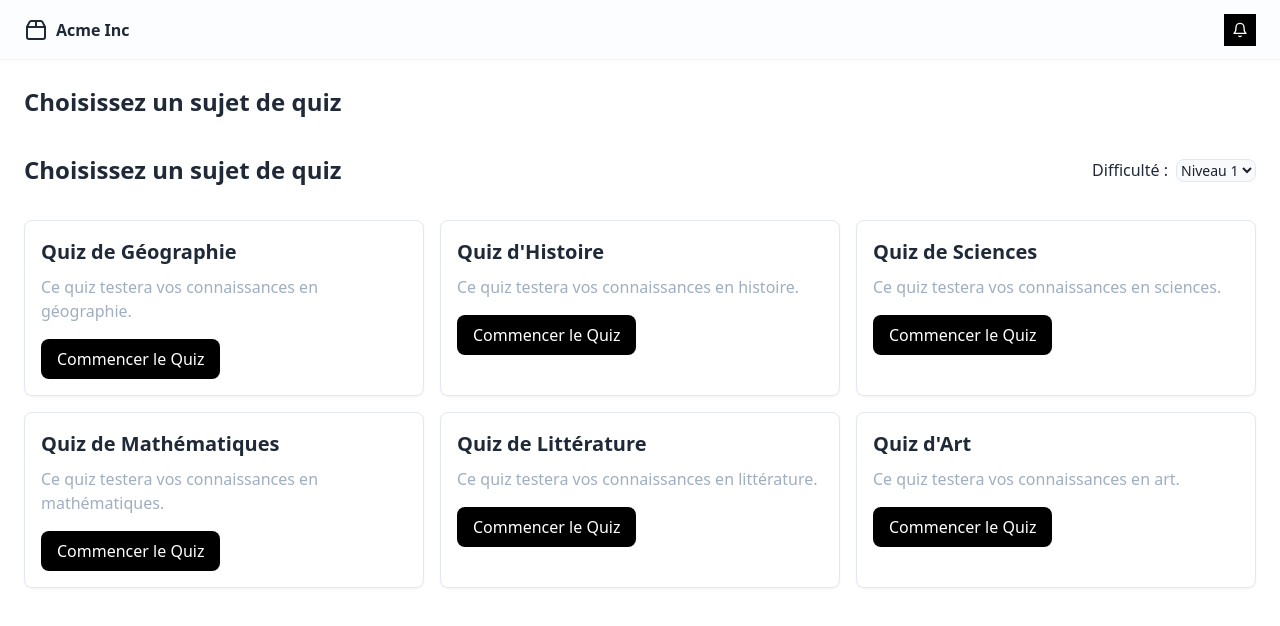
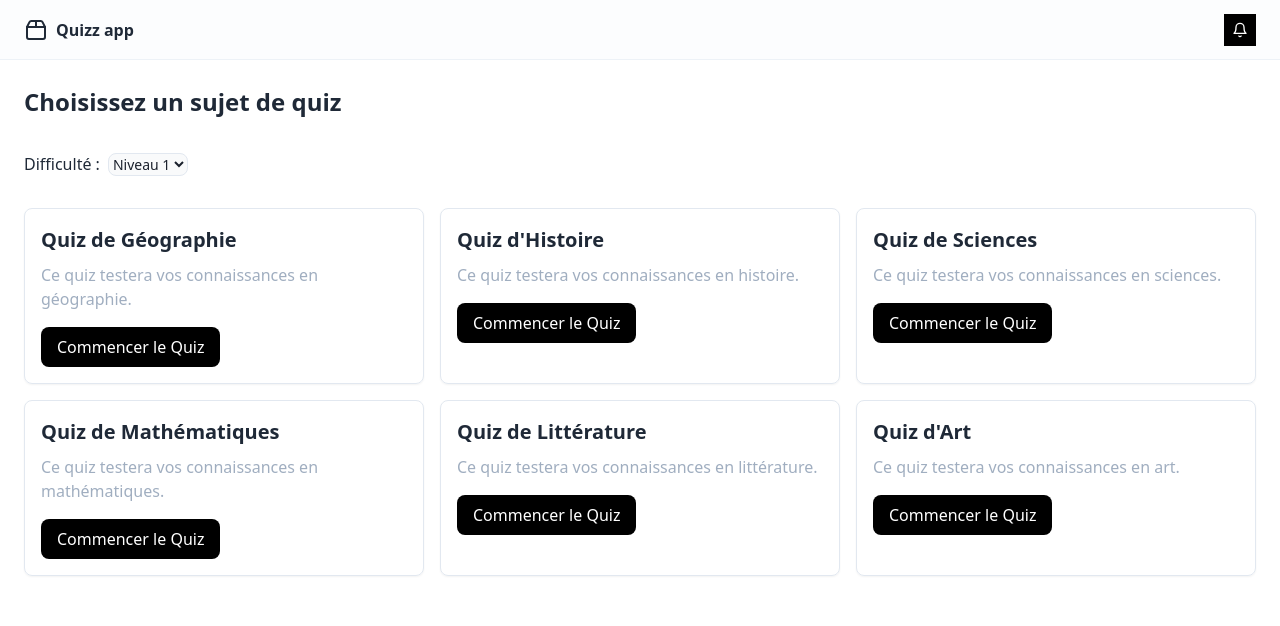
Before and after one commit to MartinetCl/react-IA, a Next.js app in the folder chat-front/: page /topics in a window 1280 px wide. Shown: the top 626 px of the page. Built offline with nearby package versions, Linux system fonts and the light colour scheme.

Commit message:
front v3

```diff
--- a/chat-front/src/pages/topics/index.tsx
+++ b/chat-front/src/pages/topics/index.tsx
@@ -15,7 +15,7 @@ export default function Component() {
       <header className="flex h-[60px] items-center gap-4 border-b bg-gray-100/40 px-6 dark:bg-gray-800/40">
         <a className="flex items-center gap-2 font-semibold cursor-pointer" onClick={() => router.push('/')}>
           <Package2Icon className="h-6 w-6" />
-          <span>Acme Inc</span>
+          <span>Quizz app </span>
         </a>
         <button className="ml-auto h-8 w-8 bg-black text-white flex justify-center items-center" onClick={handleStartQuiz}>
           <BellIcon className="h-4 w-4" />
@@ -27,7 +27,7 @@ export default function Component() {
           <h1 className="font-semibold text-lg md:text-2xl">Choisissez un sujet de quiz</h1>
         </div>
         <div className="flex items-center justify-between">
-          <h1 className="font-semibold text-lg md:text-2xl">Choisissez un sujet de quiz</h1>
+
           <div>
             <label htmlFor="difficulty-select" className="mr-2">Difficulté :</label>
             <select
```
